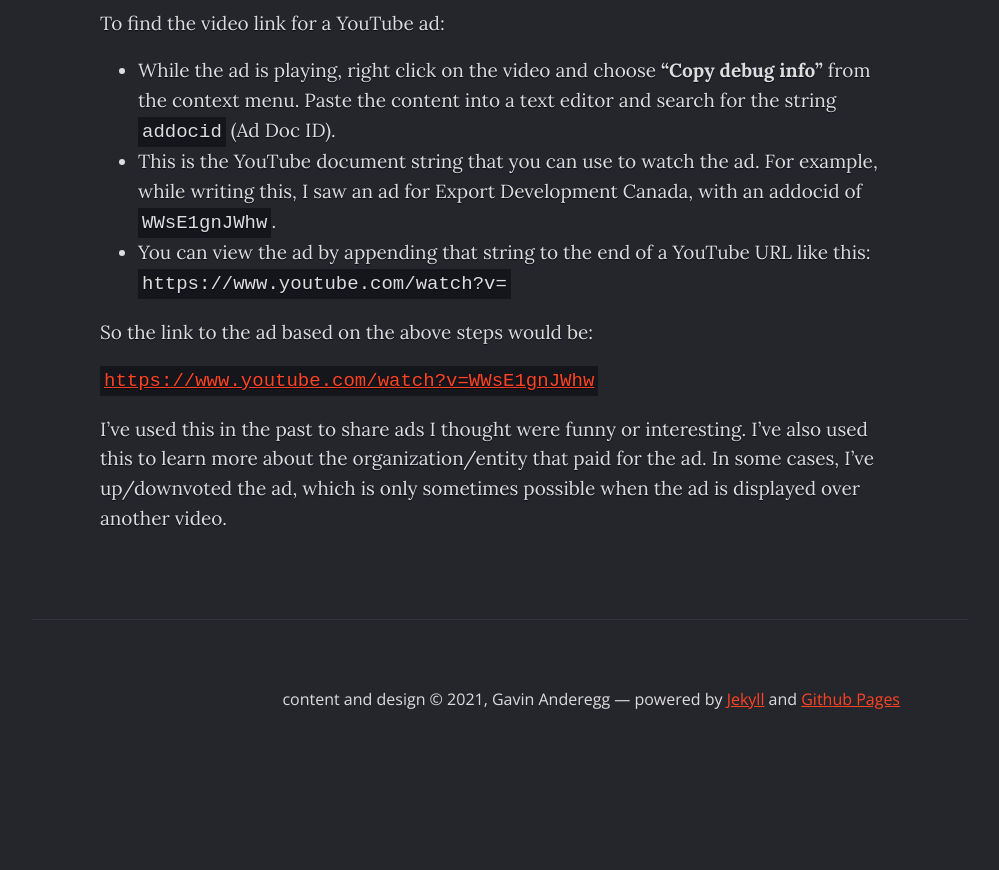
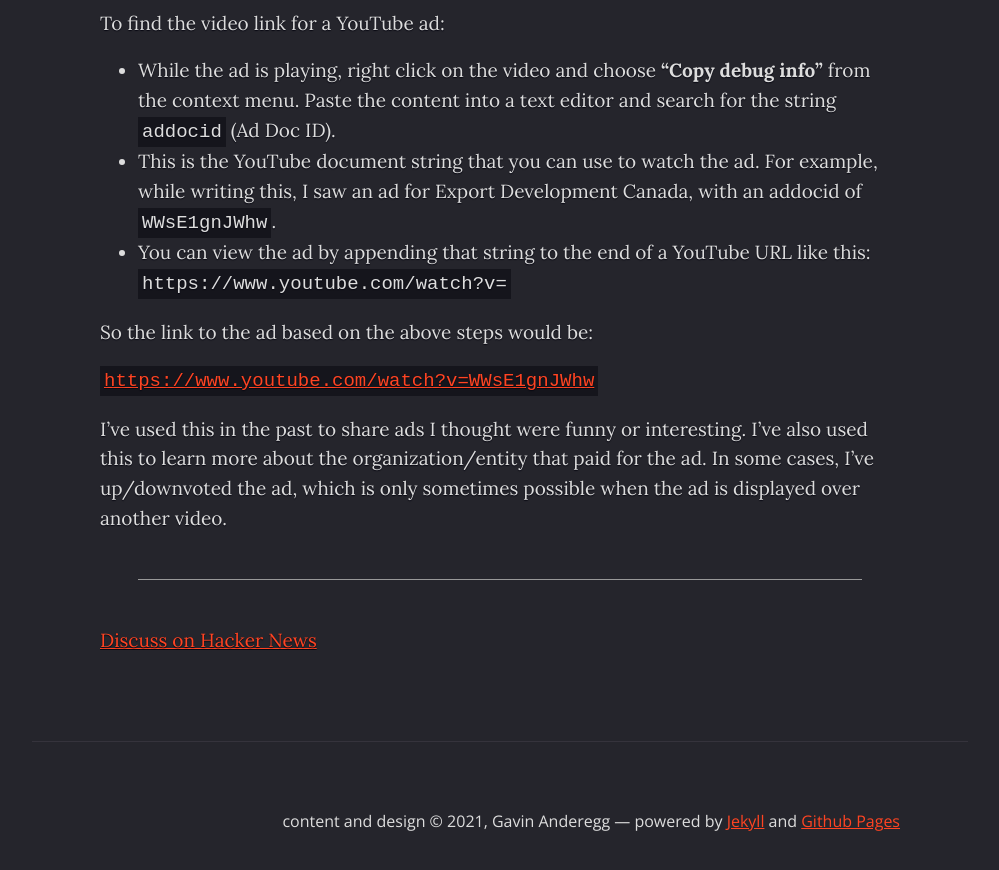
Before and after one commit to gavinanderegg/gavinanderegg.github.io, a Jekyll site: the page built from _posts/2021-09-23-how-to-find-the-youtube-link-for-an-ad.md, in a window 1280 px wide and 900 px high, scrolled down 649 px. Shown: the top 870 px of the window, without its empty margins (140-1139 px from the left). Built offline with Jekyll 4.4.1, drawn with Linux system fonts in a browser that asks for light colours; comment, search, counter and statistics services are not loaded; before the commit the page ends 1427 px from its top, so only the background shows below that.

Commit message:
Adding HN discussion link

```diff
--- a/_posts/2021-09-23-how-to-find-the-youtube-link-for-an-ad.md
+++ b/_posts/2021-09-23-how-to-find-the-youtube-link-for-an-ad.md
@@ -20,3 +20,7 @@ So the link to the ad based on the above steps would be:
 [`https://www.youtube.com/watch?v=WWsE1gnJWhw`](https://www.youtube.com/watch?v=WWsE1gnJWhw)
 
 I've used this in the past to share ads I thought were funny or interesting. I've also used this to learn more about the organization/entity that paid for the ad. In some cases, I've up/downvoted the ad, which is only sometimes possible when the ad is displayed over another video.
+
+---
+
+[Discuss on Hacker News](https://news.ycombinator.com/item?id=28628932)
```
